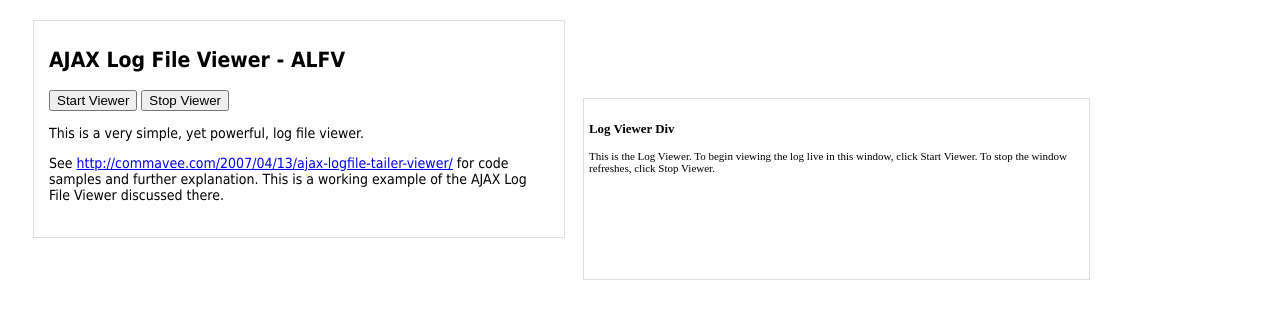
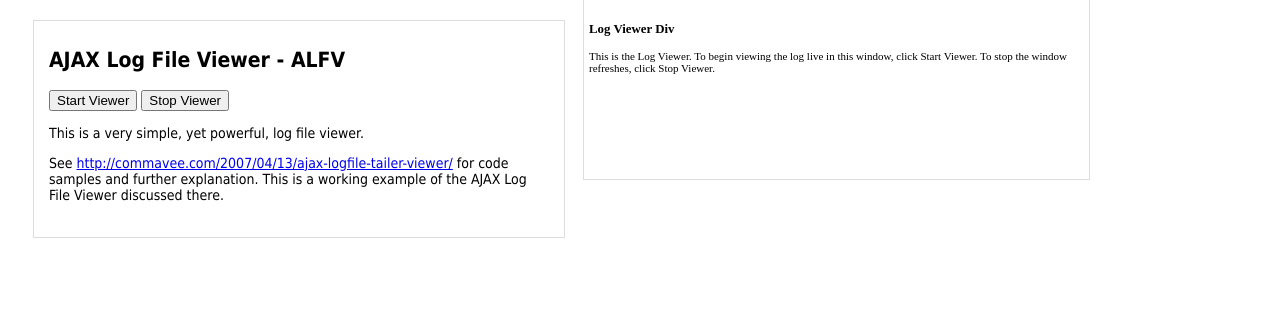
Before and after one commit to prexer/node-js-webhook-demo, a website: page logview.html in a window 1280 px wide. Drawn offline with Linux system fonts and the light colour scheme.

Commit message:
maybe -250 is the right amount

```diff
--- a/logview.html
+++ b/logview.html
@@ -102,7 +102,7 @@
 				further explanation.  This is a working example of the AJAX Log File Viewer discussed there.
 			</p>
 		</div>
-		<div id="log" style="border:solid 1px #dddddd; width:490px; margin-left:575px; margin-top:-150px; font-size:11px;
+		<div id="log" style="border:solid 1px #dddddd; width:490px; margin-left:575px; margin-top:-250px; font-size:11px;
 		padding-left:5px; padding-right:10px; padding-top:10px; padding-bottom:20px;
 		margin-bottom:10px; text-align:left; height: 150px; overflow:auto;">
 			<h3>Log Viewer Div</h3>
```
